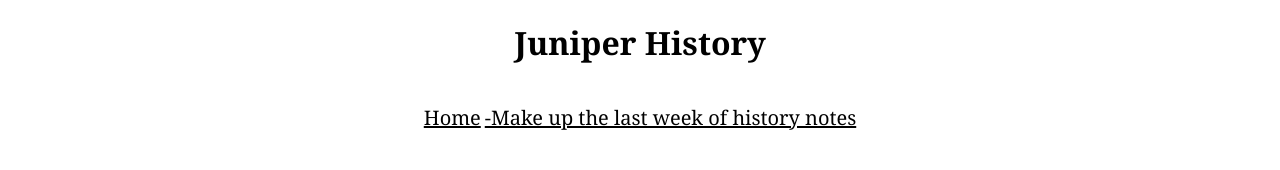
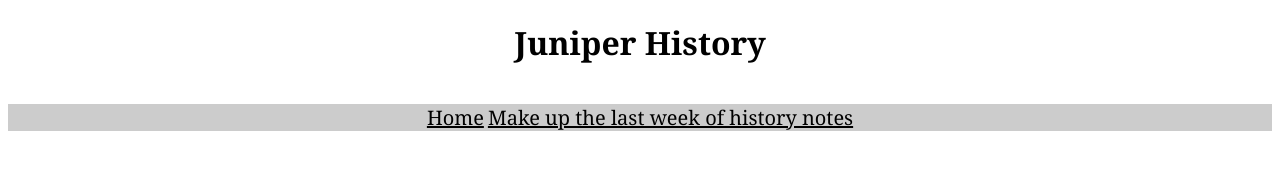
Before and after one commit to mitg260/juniperhistory.github.io, a plain HTML site: page index.html in a window 1280 px wide. Drawn offline with Linux system fonts and the light colour scheme.

Commit message:
Update index.html

```diff
--- a/index.html
+++ b/index.html
@@ -4,9 +4,10 @@
 <body>
 	<h1 align="center" style="font-family:cambria">Juniper History</h1>
 	<br/>
-	<div align="center" class="container">
-			<a style="color:black;font-size:20px;font-family:cambria" href="index.html">Home</a>
-			<a style="color:black;font-size:20px;font-family:cambria" href="makeup.html">-Make up the last week of history notes</a>
+	<div align="center" class="container" style="background-color:#cccccc">
+		<a style="color:black;font-size:20px;font-family:cambria" href="index.html">Home</a>
+		<a style="color:black;font-size:20px;font-family:cambria" href="makeup.html">Make up the last week of history notes</a>
 	</div>
 
+
 </body>
```
